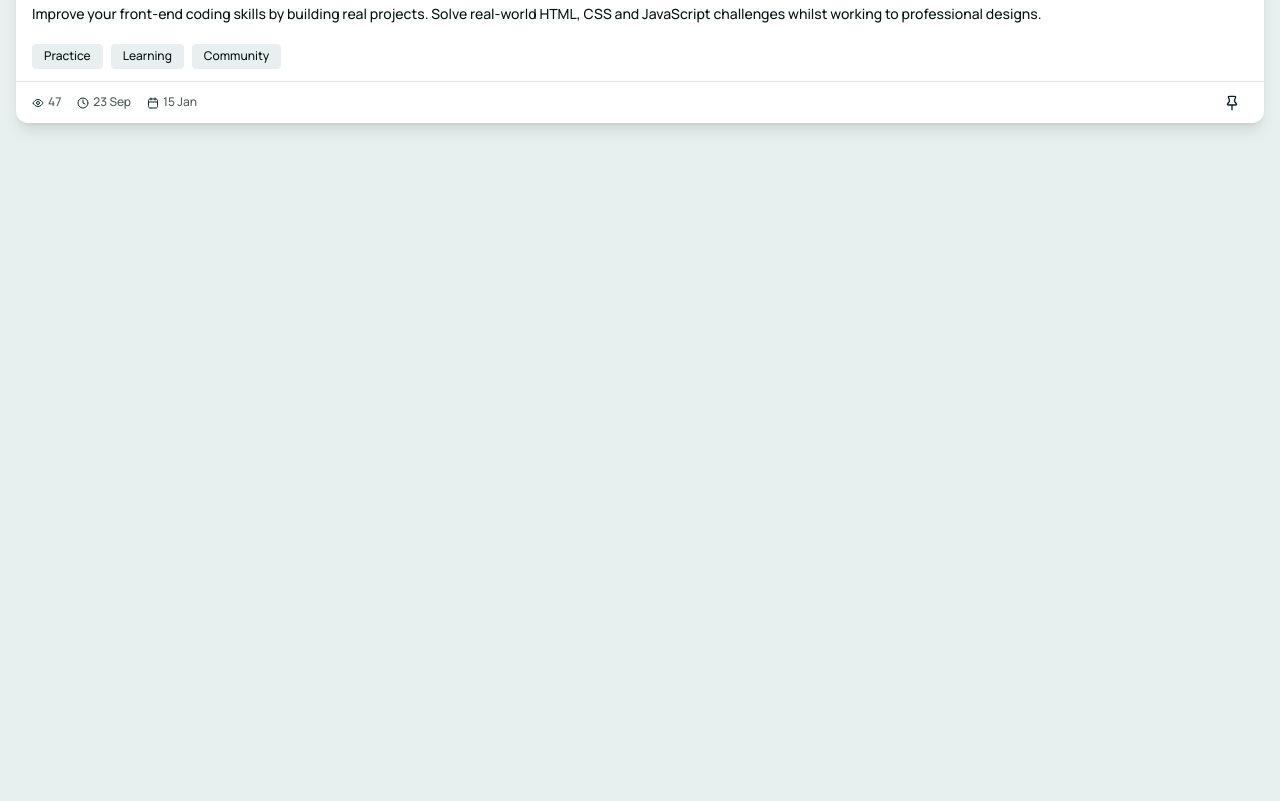
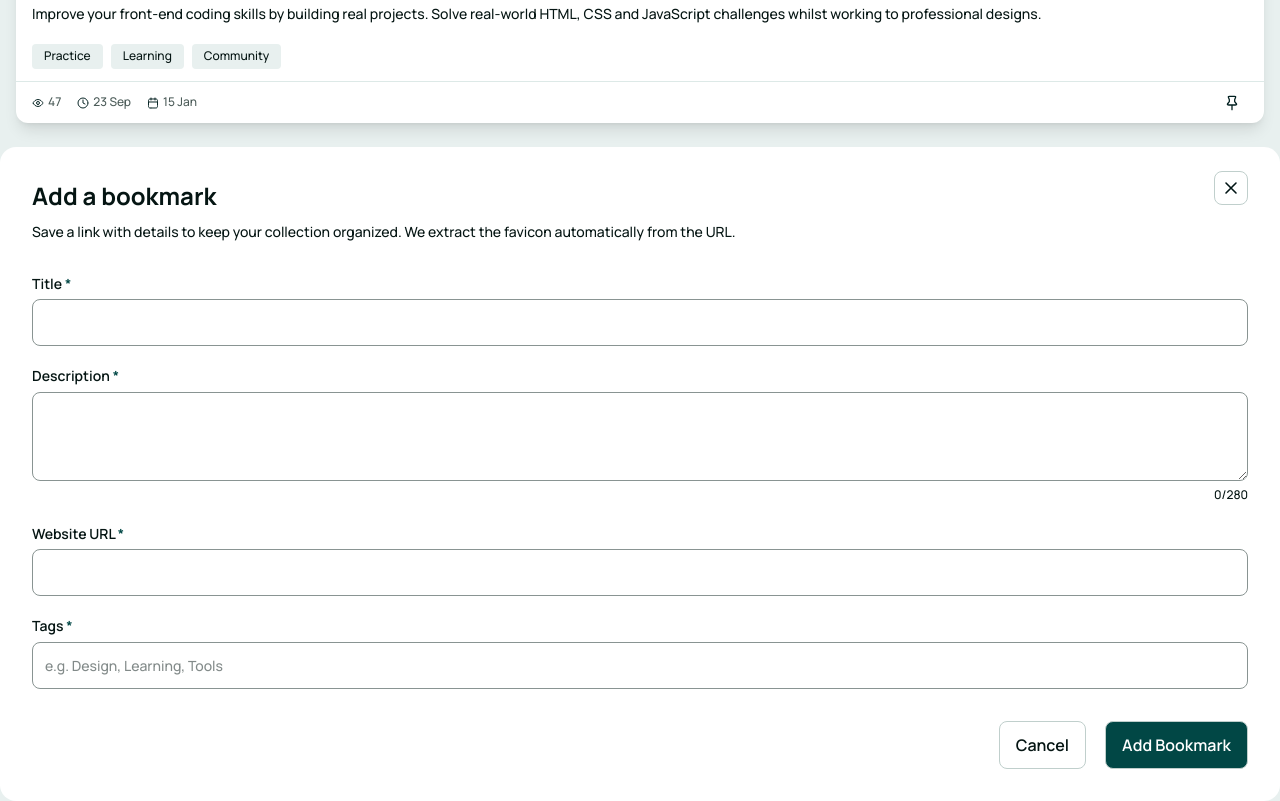
Before and after one commit to Pakuu7/bookmark-manager-app, a website built with Vite: page index.html in a window 1280 px wide. Shown: the part 236-1037 px from the top of the page. Before the commit the page ends 800 px from the top, so only its background shows below. Built offline with nearby package versions, Linux system fonts and the light colour scheme.

Commit message:
feat: implement add bookmark form layout

```diff
--- a/index.html
+++ b/index.html
@@ -123,6 +123,46 @@
         </div>
     </div>
 </main>
+<div class="add-bookmark bg-neutral-0 rounded-2xl p-8 space-y-8">
+    <div class="top relative">
+        <div class="space-y-2">
+            <h2 class="text-preset-1">Add a bookmark</h2>
+            <p class="text-preset-4-medium">Save a link with details to keep your collection organized. We extract the
+                favicon automatically from the URL.</p>
+        </div>
+        <div class="absolute -top-2 right-0 p-1.5 border border-neutral-400 rounded-lg">
+            <svg xmlns="http://www.w3.org/2000/svg" width="20" height="20" fill="none" viewBox="0 0 20 20">
+                <path stroke="#001414" stroke-linecap="round" stroke-linejoin="round" stroke-width="1.6"
+                      d="M15 5 5 15M5 5l10 10"/>
+            </svg>
+        </div>
+    </div>
+    <div class="bottom">
+        <form class="space-y-5">
+            <div class="flex flex-col space-y-1.5">
+                <label for="title" class="text-preset-4 text-neutral-900">Title <span class="text-teal-700">*</span></label>
+                <input type="text" id="title" name="title" class="text-preset-4-medium p-3 border border-neutral-500 rounded-lg">
+            </div>
+            <div class="flex flex-col space-y-1.5">
+                <label for="description" class="text-preset-4 text-neutral-900">Description <span class="text-teal-700">*</span></label>
+                <textarea class="text-preset-4-medium p-3 border border-neutral-500 rounded-lg" id="description" name="description" rows="3"></textarea>
+                <div class="text-preset-5 text-right">0/280</div>
+            </div>
+            <div class="flex flex-col space-y-1.5">
+                <label for="website" class="text-preset-4 text-neutral-900">Website URL <span class="text-teal-700">*</span></label>
+                <input type="url" id="website" name="website" class="text-preset-4-medium p-3 border border-neutral-500 rounded-lg">
+            </div>
+            <div class="flex flex-col space-y-1.5">
+                <label for="tags" class="text-preset-4 text-neutral-900">Tags <span class="text-teal-700">*</span></label>
+                <input type="text" id="tags" name="tags" placeholder="e.g. Design, Learning, Tools" class="text-preset-4-medium p-3 border border-neutral-500 rounded-lg">
+            </div>
+        </form>
+        <div class="text-right space-x-4 mt-8">
+            <button class="text-preset-3 border border-neutral-400 rounded-lg px-4 py-3">Cancel</button>
+            <button class="text-preset-3 bg-teal-700 text-neutral-0 border border-neutral-400 rounded-lg px-4 py-3">Add Bookmark</button>
+        </div>
+    </div>
+</div>
 </body>
 <script src="src/index.ts"></script>
 </html>
--- a/src/index.ts
+++ b/src/index.ts
@@ -0,0 +1 @@
+const addInput = document.querySelector('.add') as HTMLButtonElement;
```
